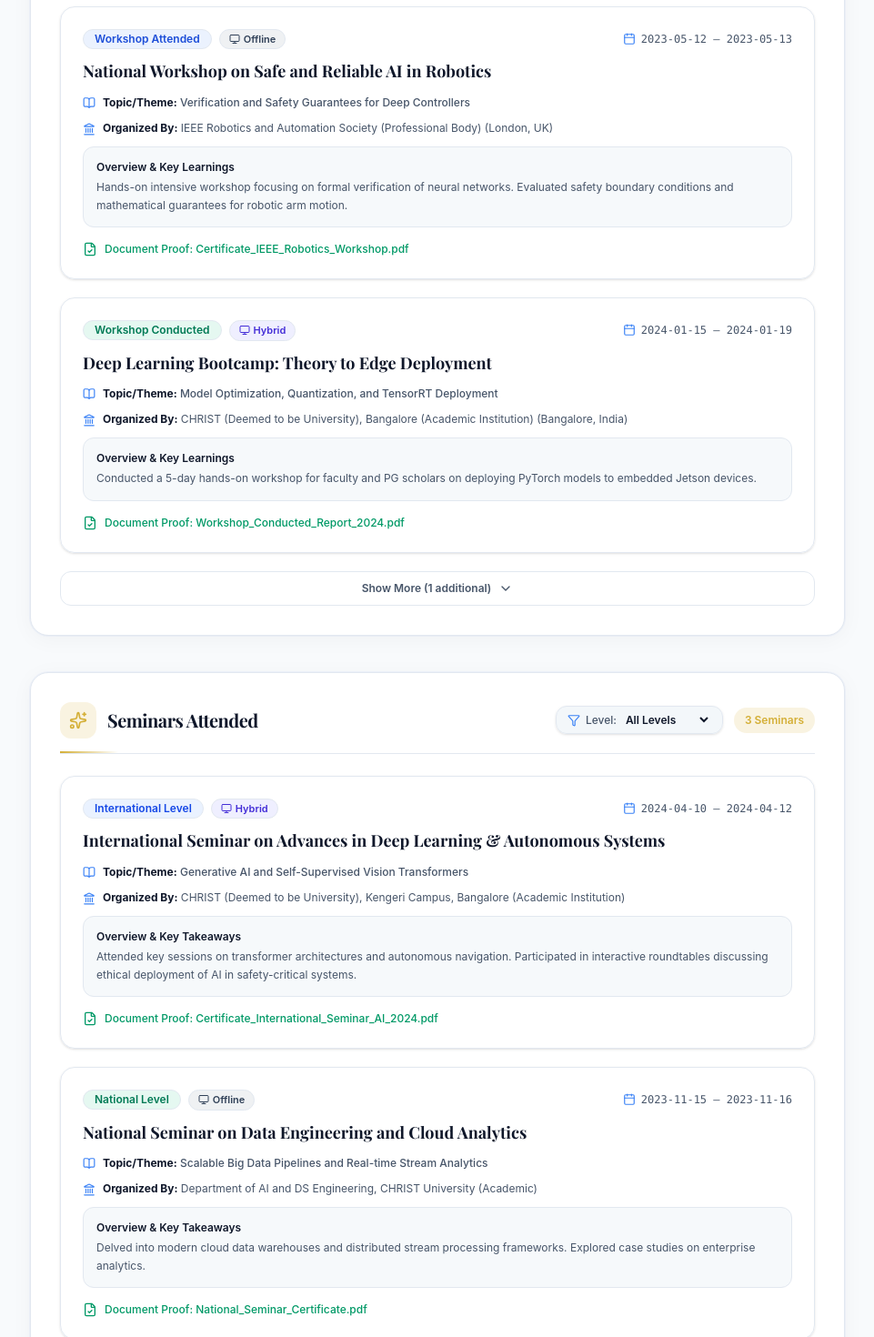
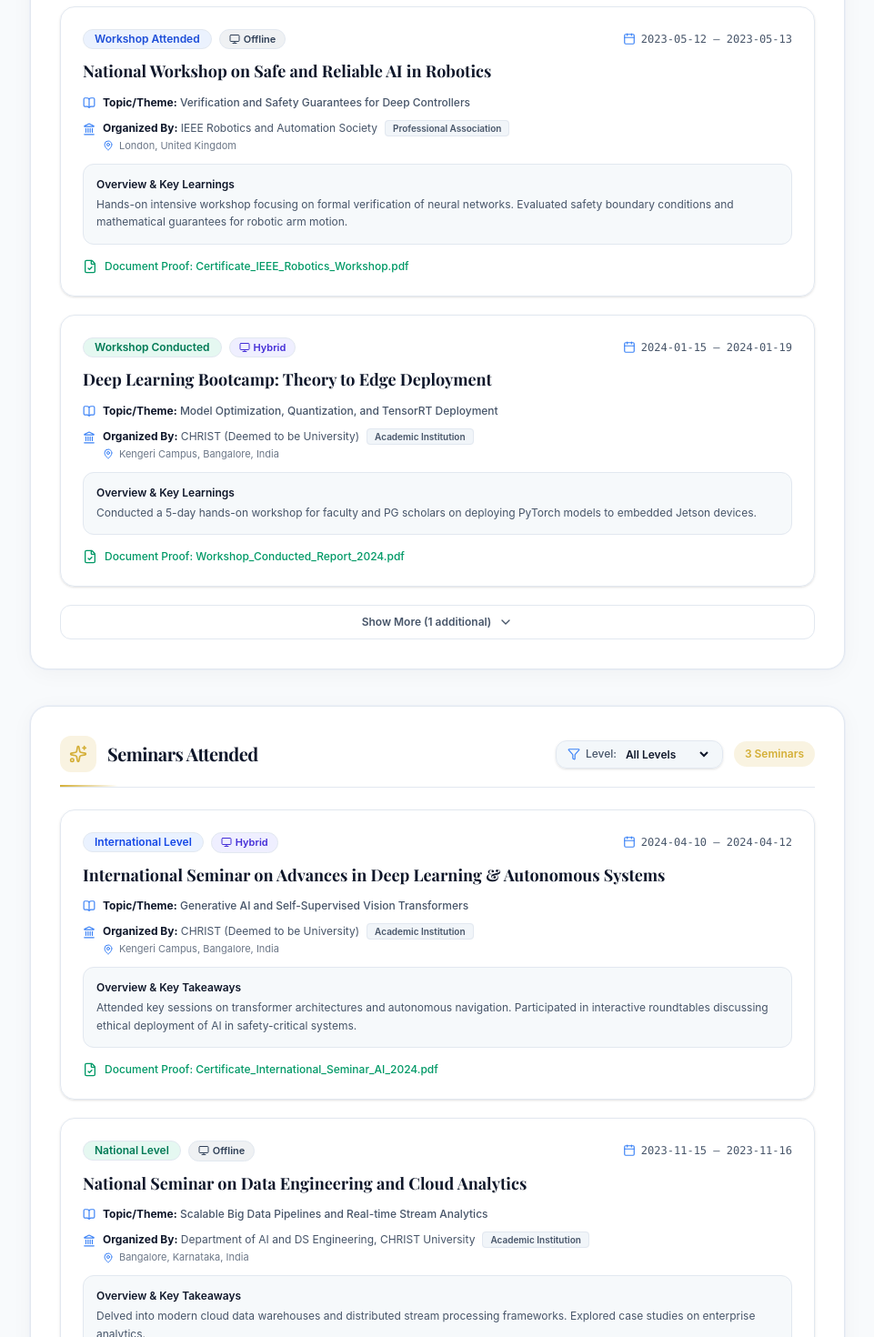
Before and after one commit to alan61503/ScholarCV, a Next.js app: page / in a window 1280 px wide. Shown: the part 5900-7370 px from the top of the page at 91% size, without its empty margins (319-1280 px from the left). Built offline with nearby package versions, Linux system fonts and the light colour scheme; no server answers; the database is empty; a web font is replaced by a local one.

Commit message:
Split Organised By into 3 separate parameter fields (Name, Address, Type of Organization) for Seminars and Workshops

```diff
--- a/components/admin/schema.ts
+++ b/components/admin/schema.ts
@@ -116,7 +116,9 @@ export const sectionSchemas: SectionConfig[] = [
     description: 'Seminars attended with level, mode, date range, topic, and certificate details.',
     fields: [
       { key: 'title', label: 'Seminar Title', type: 'text', placeholder: 'International Seminar on Generative AI' },
-      { key: 'organizedBy', label: 'Organized By (Name, Address, Type)', type: 'text', placeholder: 'CHRIST University, Bangalore (Academic)' },
+      { key: 'organizerName', label: '1. Organization Name', type: 'text', placeholder: 'CHRIST (Deemed to be University)' },
+      { key: 'organizerAddress', label: '2. Organization Address / Location', type: 'text', placeholder: 'Kengeri Campus, Bangalore' },
+      { key: 'organizationType', label: '3. Type of Organization', type: 'select', options: ['Academic Institution', 'Government Body', 'Professional Association', 'Industry / Corporate', 'Research Institute', 'Non-Profit / NGO'] },
       { key: 'topic', label: 'Topic / Theme', type: 'text', placeholder: 'Transformative NLP Models' },
       { key: 'level', label: 'Level', type: 'select', options: ['International', 'National', 'State', 'Institutional'] },
       { key: 'mode', label: 'Mode of Session', type: 'select', options: ['Offline', 'Online', 'Hybrid'] },
@@ -127,7 +129,9 @@ export const sectionSchemas: SectionConfig[] = [
     ],
     emptyItem: {
       title: '',
-      organizedBy: '',
+      organizerName: '',
+      organizerAddress: '',
+      organizationType: 'Academic Institution',
       topic: '',
       level: 'International',
       mode: 'Offline',
@@ -157,7 +161,9 @@ export const sectionSchemas: SectionConfig[] = [
     fields: [
       { key: 'title', label: 'Workshop Name', type: 'text', placeholder: 'National Workshop on Safe AI' },
       { key: 'type', label: 'Workshop Type', type: 'select', options: ['Attended', 'Conducted'] },
-      { key: 'organizedBy', label: 'Organized By (Name, Address, Type)', type: 'text', placeholder: 'IEEE Robotics Society (Academic/Govt)' },
+      { key: 'organizerName', label: '1. Organization Name', type: 'text', placeholder: 'IEEE Robotics Society' },
+      { key: 'organizerAddress', label: '2. Organization Address / Location', type: 'text', placeholder: 'London, UK' },
+      { key: 'organizationType', label: '3. Type of Organization', type: 'select', options: ['Professional Association', 'Academic Institution', 'Government Body', 'Industry / Corporate', 'Research Institute', 'Non-Profit / NGO'] },
       { key: 'topic', label: 'Topic / Theme', type: 'text', placeholder: 'Safety Guarantees for Deep Learning' },
       { key: 'mode', label: 'Mode of Session', type: 'select', options: ['Offline', 'Online', 'Hybrid'] },
       { key: 'startDate', label: 'Start Date', type: 'text', placeholder: '2023-05-12' },
@@ -165,7 +171,7 @@ export const sectionSchemas: SectionConfig[] = [
       { key: 'description', label: 'Description & Conclusion', type: 'textarea' },
       { key: 'documentProofName', label: 'Document of Proof / Certificate Name', type: 'text', placeholder: 'Certificate_IEEE_Workshop.pdf' },
     ],
-    emptyItem: { title: '', type: 'Attended', organizedBy: '', topic: '', mode: 'Offline', startDate: '', endDate: '', description: '', documentProofName: '' },
+    emptyItem: { title: '', type: 'Attended', organizerName: '', organizerAddress: '', organizationType: 'Professional Association', topic: '', mode: 'Offline', startDate: '', endDate: '', description: '', documentProofName: '' },
   },
   {
     key: 'resourcePersonRoles',
--- a/components/sections/Seminars.tsx
+++ b/components/sections/Seminars.tsx
@@ -154,12 +154,26 @@ export default function Seminars({ seminars = [] }: SeminarsProps) {
                     </div>
                   )}
 
-                  {/* Organized By */}
-                  <div className="flex items-start gap-2 text-xs text-foreground-muted">
-                    <Landmark className="h-3.5 w-3.5 text-accent-500 shrink-0 mt-0.5" />
-                    <span>
-                      <strong className="text-foreground">Organized By:</strong> {sem.organizedBy}
-                    </span>
+                  {/* Organized By Parameters */}
+                  <div className="flex flex-col gap-1 text-xs text-foreground-muted">
+                    <div className="flex items-start gap-2">
+                      <Landmark className="h-3.5 w-3.5 text-accent-500 shrink-0 mt-0.5" />
+                      <span>
+                        <strong className="text-foreground">Organized By:</strong>{' '}
+                        {sem.organizerName || sem.organizedBy}
+                        {sem.organizationType && (
+                          <span className="ml-2 px-2 py-0.5 rounded text-[10px] font-semibold bg-surface-muted border border-border-subtle text-foreground-muted">
+                            {sem.organizationType}
+                          </span>
+                        )}
+                      </span>
+                    </div>
+                    {sem.organizerAddress && (
+                      <div className="flex items-center gap-1.5 pl-5.5 text-[11px] text-foreground-muted/80">
+                        <MapPin className="h-3 w-3 text-accent-500 shrink-0" />
+                        <span>{sem.organizerAddress}</span>
+                      </div>
+                    )}
                   </div>
 
                   {/* Description & Conclusion */}
--- a/components/sections/Workshops.tsx
+++ b/components/sections/Workshops.tsx
@@ -2,7 +2,7 @@
 
 import React, { useState } from 'react';
 import { Workshop } from '../../types/faculty';
-import { Settings, Calendar, Landmark, BookOpen, Filter, ChevronDown, ChevronUp, FileCheck, Monitor } from 'lucide-react';
+import { Settings, Calendar, Landmark, BookOpen, Filter, ChevronDown, ChevronUp, FileCheck, Monitor, MapPin } from 'lucide-react';
 
 interface WorkshopsProps {
   workshopsAttended: Workshop[];
@@ -161,12 +161,26 @@ export default function Workshops({
                     </div>
                   )}
 
-                  {/* Organized By */}
-                  <div className="flex items-start gap-2 text-xs text-foreground-muted">
-                    <Landmark className="h-3.5 w-3.5 text-accent-500 shrink-0 mt-0.5" />
-                    <span>
-                      <strong className="text-foreground">Organized By:</strong> {ws.organizedBy} {ws.location && `(${ws.location})`}
-                    </span>
+                  {/* Organized By Parameters */}
+                  <div className="flex flex-col gap-1 text-xs text-foreground-muted">
+                    <div className="flex items-start gap-2">
+                      <Landmark className="h-3.5 w-3.5 text-accent-500 shrink-0 mt-0.5" />
+                      <span>
+                        <strong className="text-foreground">Organized By:</strong>{' '}
+                        {ws.organizerName || ws.organizedBy}
+                        {ws.organizationType && (
+                          <span className="ml-2 px-2 py-0.5 rounded text-[10px] font-semibold bg-surface-muted border border-border-subtle text-foreground-muted">
+                            {ws.organizationType}
+                          </span>
+                        )}
+                      </span>
+                    </div>
+                    {(ws.organizerAddress || ws.location) && (
+                      <div className="flex items-center gap-1.5 pl-5.5 text-[11px] text-foreground-muted/80">
+                        <MapPin className="h-3 w-3 text-accent-500 shrink-0" />
+                        <span>{ws.organizerAddress || ws.location}</span>
+                      </div>
+                    )}
                   </div>
 
                   {/* Description & Conclusion */}
--- a/data/mockFaculty.ts
+++ b/data/mockFaculty.ts
@@ -296,6 +296,9 @@ export const mockFacultyProfiles: FacultyProfile[] = [
       {
         id: 'sem-1',
         title: 'International Seminar on Advances in Deep Learning & Autonomous Systems',
+        organizerName: 'CHRIST (Deemed to be University)',
+        organizerAddress: 'Kengeri Campus, Bangalore, India',
+        organizationType: 'Academic Institution',
         organizedBy: 'CHRIST (Deemed to be University), Kengeri Campus, Bangalore (Academic Institution)',
         topic: 'Generative AI and Self-Supervised Vision Transformers',
         level: 'International',
@@ -308,6 +311,9 @@ export const mockFacultyProfiles: FacultyProfile[] = [
       {
         id: 'sem-2',
         title: 'National Seminar on Data Engineering and Cloud Analytics',
+        organizerName: 'Department of AI and DS Engineering, CHRIST University',
+        organizerAddress: 'Bangalore, Karnataka, India',
+        organizationType: 'Academic Institution',
         organizedBy: 'Department of AI and DS Engineering, CHRIST University (Academic)',
         topic: 'Scalable Big Data Pipelines and Real-time Stream Analytics',
         level: 'National',
@@ -320,6 +326,9 @@ export const mockFacultyProfiles: FacultyProfile[] = [
       {
         id: 'sem-3',
         title: 'State Level Seminar on Faculty Research Methodologies and Patent Filing',
+        organizerName: 'Karnataka State Council for Science and Technology',
+        organizerAddress: 'IISc Campus, Bangalore, India',
+        organizationType: 'Government Body',
         organizedBy: 'Karnataka State Council for Science and Technology (State Govt Agency)',
         topic: 'IPR, Patenting Process, and Academic Innovation',
         level: 'State',
@@ -370,6 +379,9 @@ export const mockFacultyProfiles: FacultyProfile[] = [
       {
         id: 'wsa-1',
         title: 'National Workshop on Safe and Reliable AI in Robotics',
+        organizerName: 'IEEE Robotics and Automation Society',
+        organizerAddress: 'London, United Kingdom',
+        organizationType: 'Professional Association',
         organizedBy: 'IEEE Robotics and Automation Society (Professional Body)',
         location: 'London, UK',
         startDate: '2023-05-12',
@@ -385,6 +397,9 @@ export const mockFacultyProfiles: FacultyProfile[] = [
       {
         id: 'wsc-1',
         title: 'Deep Learning Bootcamp: Theory to Edge Deployment',
+        organizerName: 'CHRIST (Deemed to be University)',
+        organizerAddress: 'Kengeri Campus, Bangalore, India',
+        organizationType: 'Academic Institution',
         organizedBy: 'CHRIST (Deemed to be University), Bangalore (Academic Institution)',
         location: 'Bangalore, India',
         startDate: '2024-01-15',
@@ -398,6 +413,9 @@ export const mockFacultyProfiles: FacultyProfile[] = [
       {
         id: 'wsc-2',
         title: 'Explainable AI Methods for Industry Practitioners',
+        organizerName: 'ACM Computer Society Chapter',
+        organizerAddress: 'San Jose, California, USA',
+        organizationType: 'Professional Association',
         organizedBy: 'ACM Computer Society Chapter (Professional Body)',
         location: 'San Jose, CA',
         startDate: '2022-09-08',
```
Also changed, not shown: types/faculty.ts (+8 -2 lines).
